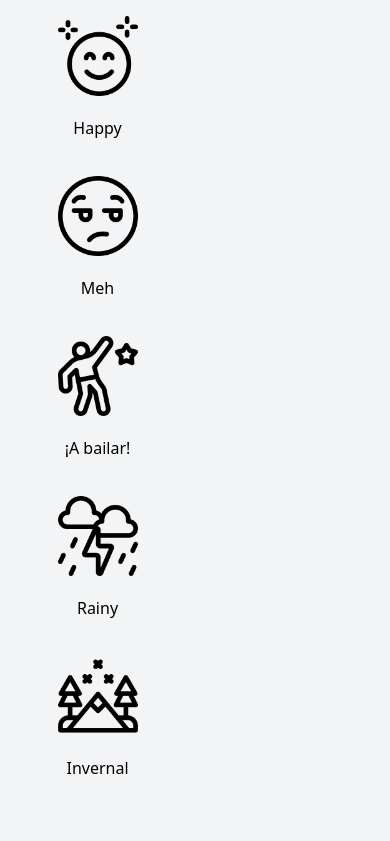
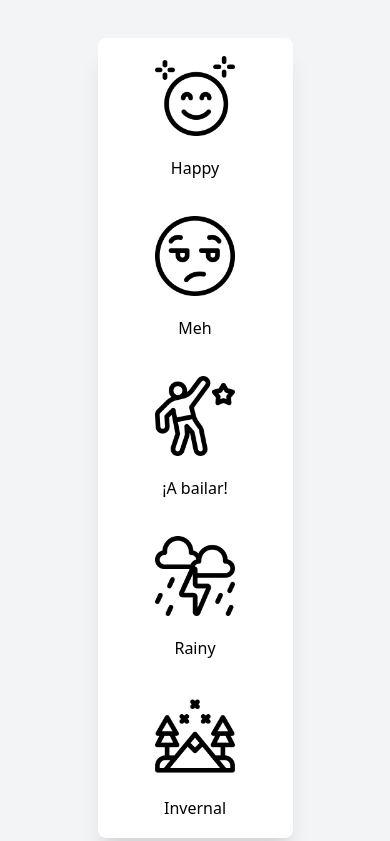
Before and after one commit to Pankoala/playlister, a website: page index.html in a window 390 px wide. Shown: the part 846-1687 px from the top of the page. Drawn offline with nearby package versions, Linux system fonts and the light colour scheme.

Commit message:
Correcciones sobre reglas de responsividad en bloque de random tags

```diff
--- a/index.html
+++ b/index.html
@@ -57,7 +57,7 @@
 
     </section>
 
-    <section id="tags-row" class="w-1/2 relative z-30 flex flex-col items-center justify-center md:bg-white md:rounded-lg md:mx-auto md:shadow-xl md:flex-row md:h-40 md:-mt-32 md:space-x-7">
+    <section id="tags-row" class="w-1/2 relative z-30 flex flex-col items-center justify-center bg-white rounded-lg mx-auto shadow-xl md:flex-row md:h-40 mt-10 md:-mt-32 md:space-x-7">
 
         <div id="tag1" class="flex flex-col h-40 w-40 items-center justify-center transform transition duration-300 hover:scale-105">
             <img src="assets/img/happy.png" alt="Happy Mood" class="h-20">
```
